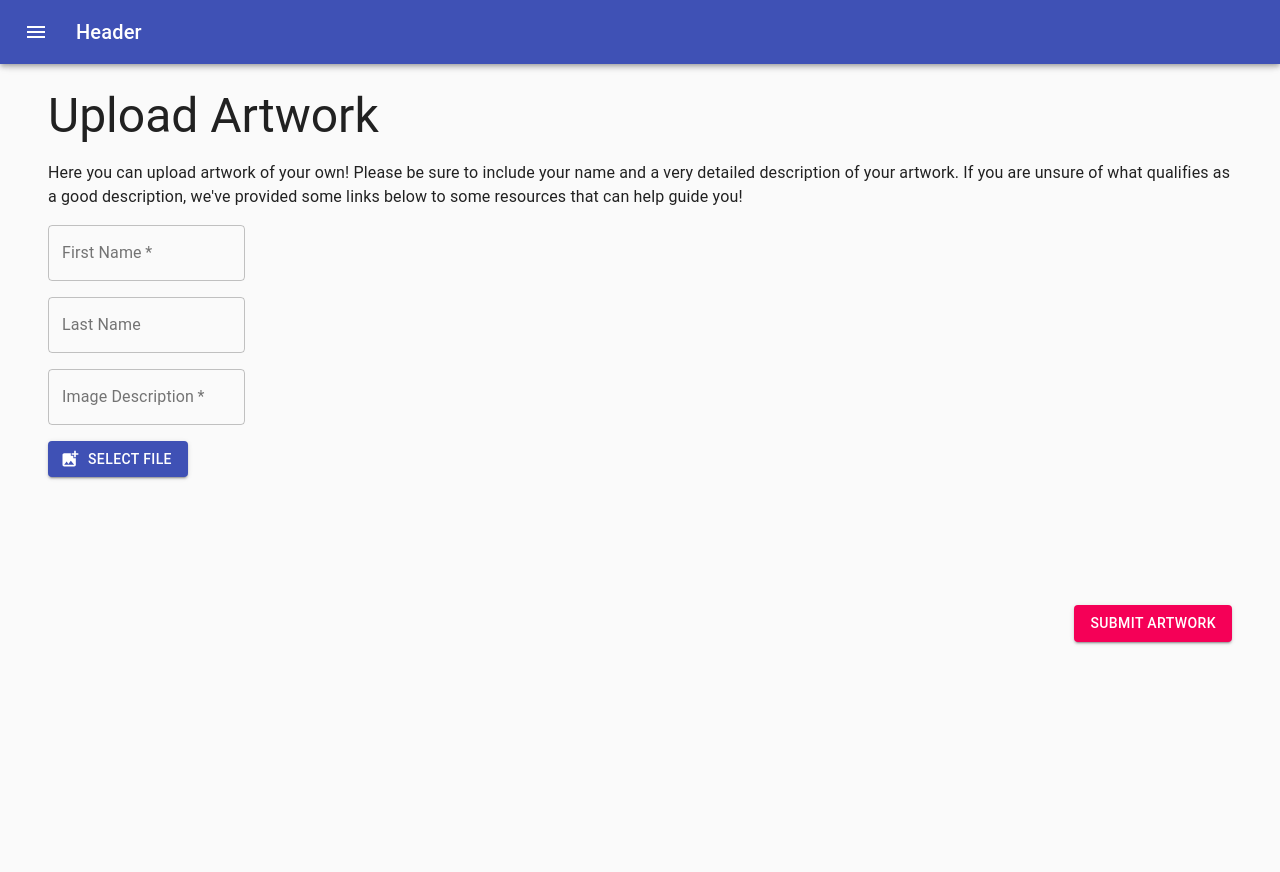
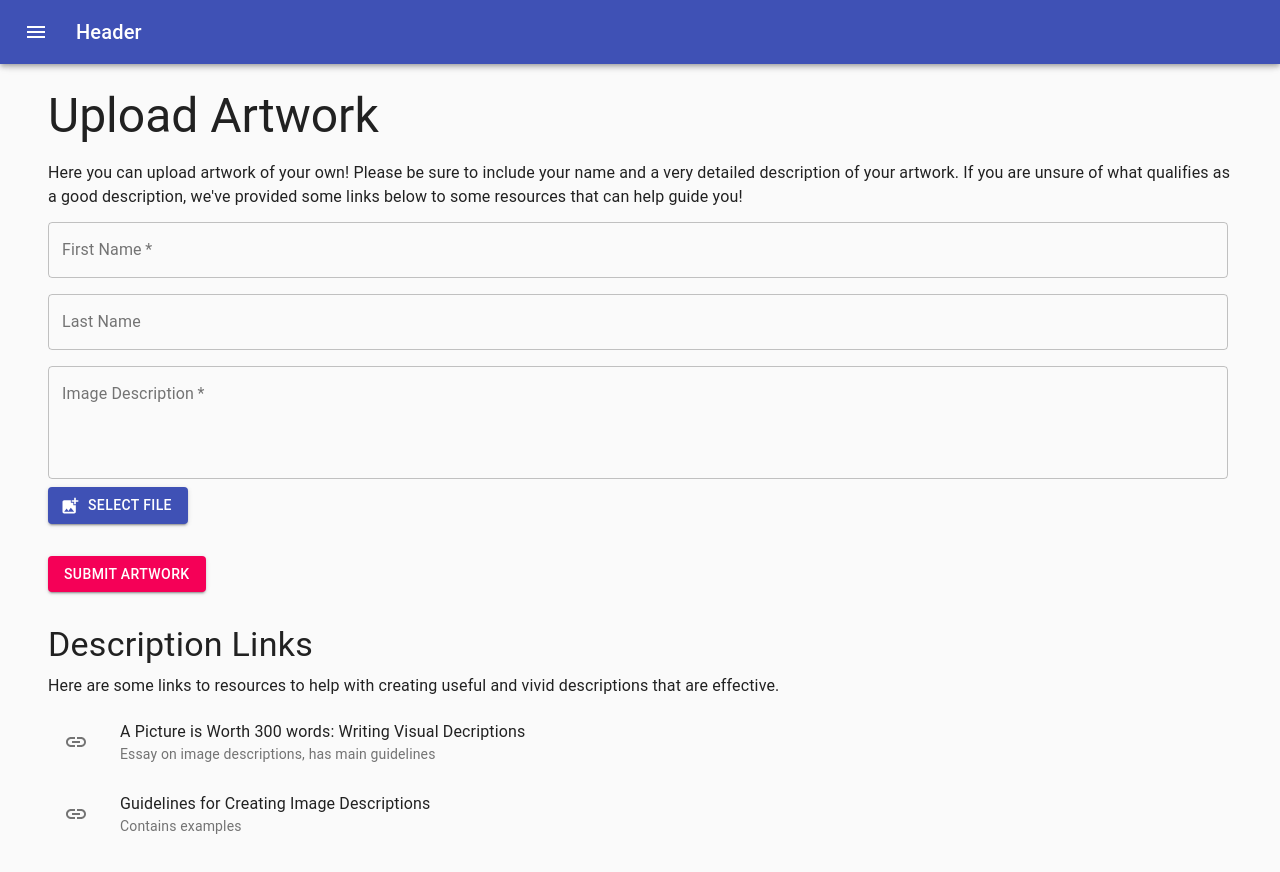
Before and after one commit to googleinterns/step65-2020, a React (Create React App) app in the folder frontend/: page /upload-artwork in a window 1280 px wide. Shown: the top 872 px of the page. Before the commit the page ends 800 px from the top, so only its background shows below. Built offline with nearby package versions, Linux system fonts and the light colour scheme.

Commit message:
add styling for upload page, add description links

```diff
--- a/frontend/src/components/dashboard/Dashboard.js
+++ b/frontend/src/components/dashboard/Dashboard.js
@@ -20,6 +20,7 @@ import ChevronRightIcon from '@material-ui/icons/ChevronRight';
 import NavigationItems from './NavigationItems';
 import GalleryPreview from './GalleryPreview';
 import UploadsFields from './UploadsFields';
+import DescLinks from './DescLinks';
 
 const drawerWidth = 240;
 
@@ -178,6 +179,7 @@ export default function Dashboard() {
                   Here you can upload artwork of your own! Please be sure to include your name and a very detailed description of your artwork. If you are unsure of what qualifies as a good description, we've provided some links below to some resources that can help guide you!
                 </Typography>
                 <UploadsFields name="User Information"/>
+                <DescLinks name="Description Links"/>
               </Container>
             </Route>
           </Switch>
--- /dev/null
+++ b/frontend/src/components/dashboard/DescLinks.js
@@ -0,0 +1,58 @@
+import React from 'react';
+import { makeStyles } from '@material-ui/core/styles';
+import Box from '@material-ui/core/Box';
+import List from '@material-ui/core/List';
+import ListItem from '@material-ui/core/ListItem';
+import ListItemIcon from '@material-ui/core/ListItemIcon';
+import ListItemText from '@material-ui/core/ListItemText';
+import Typography from '@material-ui/core/Typography';
+import LinkIcon from '@material-ui/icons/Link';
+
+const useStyles = makeStyles((theme) => ({
+  root: {
+    width: '100%',
+    maxWidth: 500,
+  },
+}));
+
+function ListItemLink(props) {
+  return <ListItem button component="a" {...props} />;
+}
+
+export default function DescLinks() {
+  const classes = useStyles();
+
+  return (
+    <>
+      <Box m={4} />
+      <Typography variant="h4" noWrap>
+        Description Links
+      </Typography>
+      <Box m={1} />
+      <Typography variant="body1" noWrap>
+        Here are some links to resources to help with creating useful and vivid descriptions that are effective.
+      </Typography>
+      <List component="nav" className={classes.root} aria-label="contacts">
+        <ListItemLink href="https://www.karlencommunications.com/adobe/PictureIsWorth300WordsCSUN2001.pdf" target="_blank">
+          <ListItemIcon>
+            <LinkIcon />
+          </ListItemIcon>
+          <ListItemText
+            primary="A Picture is Worth 300 words: Writing Visual Decriptions"
+            secondary="Essay on image descriptions, has main guidelines"
+          />
+        </ListItemLink>
+
+        <ListItemLink href="https://www.americananthro.org/ImageDescriptions?navItemNumber=25126" target="_blank">
+          <ListItemIcon>
+            <LinkIcon />
+          </ListItemIcon>
+          <ListItemText
+            primary="Guidelines for Creating Image Descriptions"
+            secondary="Contains examples"
+          />
+        </ListItemLink>
+      </List>
+    </>
+  );
+}
--- a/frontend/src/components/dashboard/UploadsFields.js
+++ b/frontend/src/components/dashboard/UploadsFields.js
@@ -8,10 +8,10 @@ import PhotoUploadIcon from '@material-ui/icons/AddPhotoAlternate';
 
 const useStyles = makeStyles((theme) => ({
   root: {
-    '& > *': {
-      margin: theme.spacing(2),
+    '& .MuiTextField-root': {
+      margin: theme.spacing(1),
       marginLeft: 0,
-      width: '25ch',
+      width: '150ch',
     },
   },
   input: {
@@ -19,11 +19,17 @@ const useStyles = makeStyles((theme) => ({
   },
 }));
 
-export default function BasicTextFields() {
+export default function UploadsFields() {
   const classes = useStyles();
 
   return (
     <>
+      <Grid
+        container
+        direction="row"
+        justify="flex-start"
+        alignItems="center"
+      >
         <form className={classes.root} noValidate autoComplete="off">
             <div>
             <TextField required id="first-name" label="First Name" variant="outlined" />
@@ -36,21 +42,29 @@ export default function BasicTextFields() {
                 required
                 id="image-info"
                 label="Image Description"
+                multiline
                 placeholder="In this image..."
-            multiline
+                rows = {4}
                 variant="outlined"
             />
             </div>
         </form>
+      </Grid>
+      <Grid
+        container
+        direction="row"
+        justify="flex-start"
+        alignItems="center"
+      >
         <div className={classes.root} >
             <input
               accept="image/*"
               className={classes.input}
-          id="contained-button-file"
+              id="select-file"
               multiple
               type="file"
             />
-        <label htmlFor="contained-button-file">
+            <label htmlFor="select-file">
             <Button
                 variant="contained"
                 color="primary"
@@ -60,12 +74,14 @@ export default function BasicTextFields() {
                 Select File
             </Button>
             </label>
+            <div id="fileNameCont" />
         </div>
-      <Box m={16} />
+      </Grid>
+      <Box m={4} />
       <Grid
         container
         direction="row"
-        justify="flex-end"
+        justify="flex-start"
         alignItems="center"
       >
         <Button variant="contained" color="secondary">
```
Lines whose indentation alone changed are shown as unchanged.
